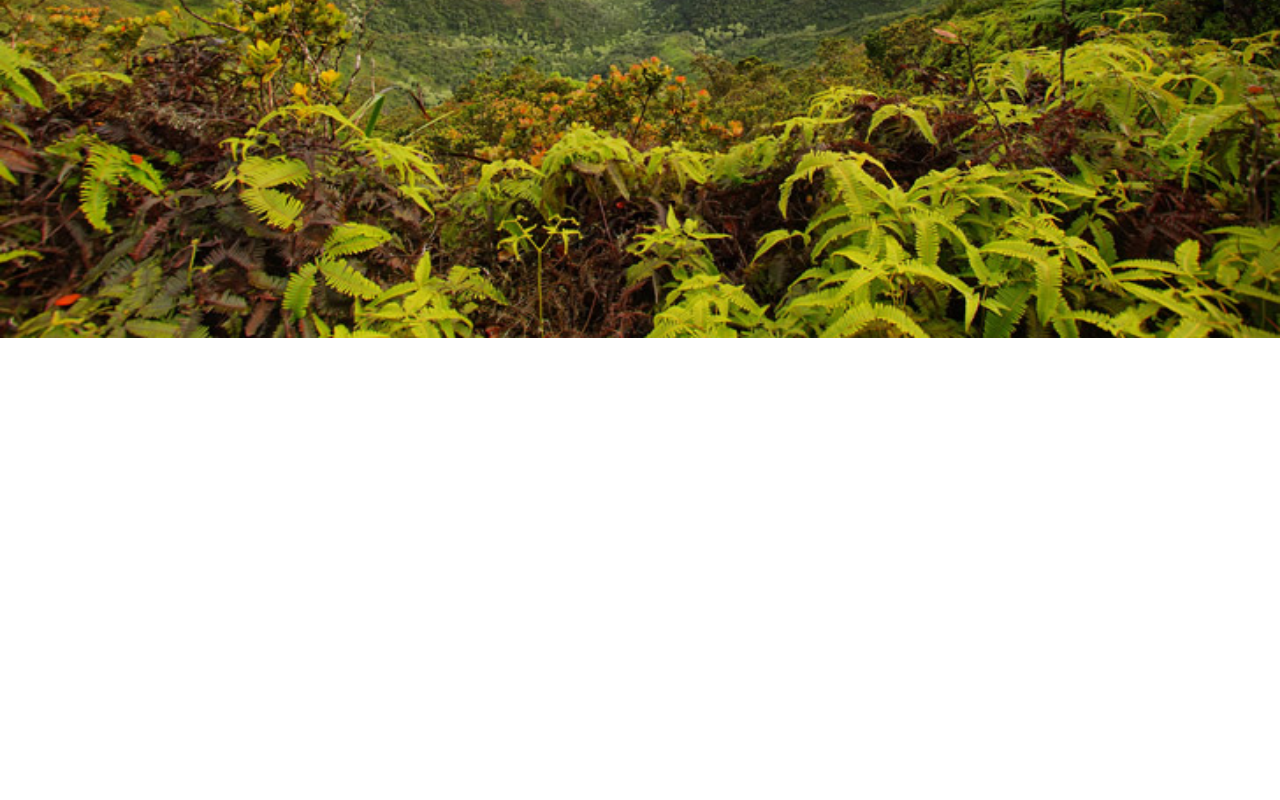
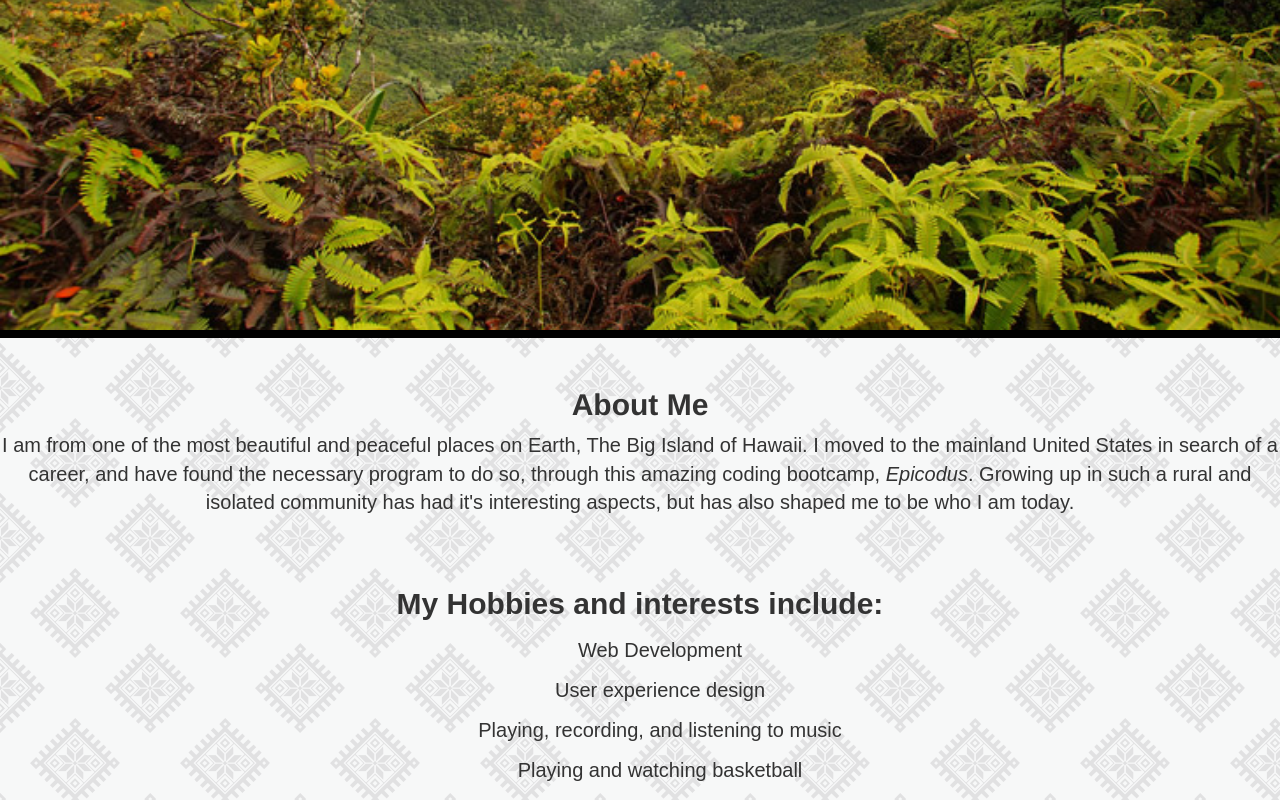
Before and after one commit to julianflood1/portfolio-page, a plain HTML site: page index.html in a window 1280 px wide. Shown: the part 362-1162 px from the top of the page. Before the commit the page ends 800 px from the top, so only its background shows below. Drawn offline with Linux system fonts and the light colour scheme; a web font is replaced by a local one.

Commit message:
add about me section and hobbies and interests

```diff
--- a/css/styles.css
+++ b/css/styles.css
@@ -1,10 +1,14 @@
-.lush {
+body {
+  background-image: url(../img/eight_horns.png);
+}
+#header {
   width:100%;
 }
-.lush img {
+#header img {
   width:100%;
   height:700px;
   position:relative;
+  border-bottom: solid black 8px;
 }
 h1 {
 position: absolute;
@@ -12,10 +16,31 @@ text-align: center;
 top: 200px;
 width: 100%;
 }
-.lush h1 {
+#header h1 {
   font-family:  'Julius Sans One' , sans-serif;
   color: #e4e4e4;
   font-weight: bold;
   font-size: 60px;
+}
+#bio {
+  margin-top: 50px;
+}
+#bio h2 {
+  text-align: center;
+  margin-top: 50
+}
 
+.home-font {
+  font-family: 'Fira Sans Condensed', sans-serif;
+  font-size: 20px;
+  text-align: center;
 }
+#hobbies {
+  font-family: 'Fira Sans Condensed', sans-serif;
+  text-align: center;
+  margin-top: 70px;
+}
+#hobbies ul {
+  list-style-type: none;
+  line-height: 40px;
+  font-size: 20px;
--- a/index.html
+++ b/index.html
@@ -5,12 +5,29 @@
     <link href="css/bootstrap.css" rel="stylesheet" type="text/css">
     <link href="css/styles.css" rel="stylesheet" type="text/css">
     <link href="https://fonts.googleapis.com/css?family=Julius+Sans+One" rel="stylesheet">
+    <link href="https://fonts.googleapis.com/css?family=Fira+Sans+Condensed" rel="stylesheet">
   </head>
+
   <body>
-    <div class="lush">
+    <div id="header">
       <img src="img/lush.jpg"  alt="a picture of hawaii">
       <h1>I'm<br />Julian Flood</h1>
     </div>
+  <div id="bio">
+  <h2><strong>About Me</strong></h2>
+  <p class="home-font">I am from one of the most beautiful and peaceful places on Earth, The Big Island of Hawaii. I moved to the mainland United States in search of a career, and have found the necessary program to do so, through this amazing coding bootcamp, <em>Epicodus</em>. Growing up in such a rural and isolated community has had it's interesting aspects, but has also shaped me to be who I am today.</p>
+
+  <div class="containter" id="hobbies">
+
+    <h2><strong>My Hobbies and interests include:</strong></h2>
+    <ul>
+      <li>Web Development</li>
+      <li>User experience design</li>
+      <li>Playing, recording, and listening to music</li>
+      <li>Playing and watching basketball</li>
+    </ul>
+  </div>
+
+  </div>
   </body>
-
 </html>
```
Also changed, not shown: img/eight_horns.png (added).
